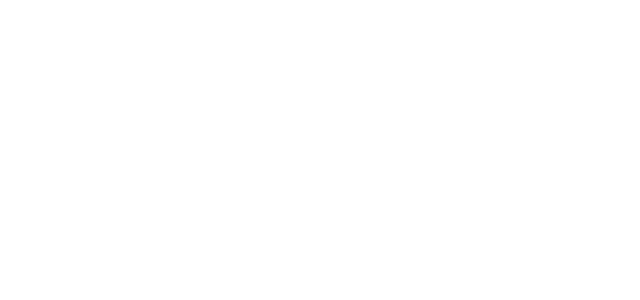
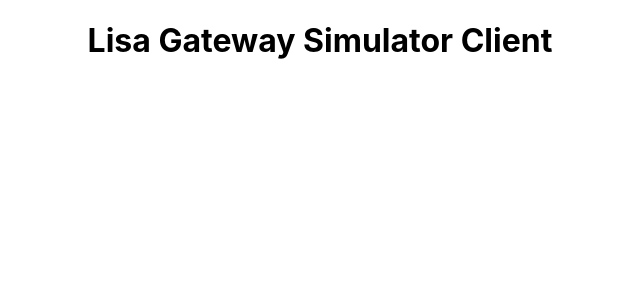
Before and after one commit to plamenkoyovchev/cGateway, a React (Create React App) app: page / in a window 1280 px wide. Shown: the top 300 px of the page, without its empty margins (320-960 px from the left). Built offline with nearby package versions, Linux system fonts and the light colour scheme.

Commit message:
Add app folder structure and pages

```diff
--- a/src/App.js
+++ b/src/App.js
@@ -1,9 +1,11 @@
 import React from 'react';
 import './App.css';
+import HomePage from './pages/HomePage/HomePage';
 
 function App() {
   return (
     <div className="App">
+      <HomePage />
     </div>
   );
 }
--- /dev/null
+++ b/src/pages/HomePage/HomePage.js
@@ -0,0 +1,13 @@
+import React from 'react';
+
+import './HomePage.scss';
+
+const HomePage = () => {
+    return (
+        <h1 className='HomePage'>
+            Lisa Gateway Simulator Client
+        </h1>
+    );
+}
+
+export default HomePage;
--- /dev/null
+++ b/src/pages/HomePage/HomePage.scss
@@ -0,0 +1,3 @@
+.HomePage {
+    margin: 10 auto;
+}
```
